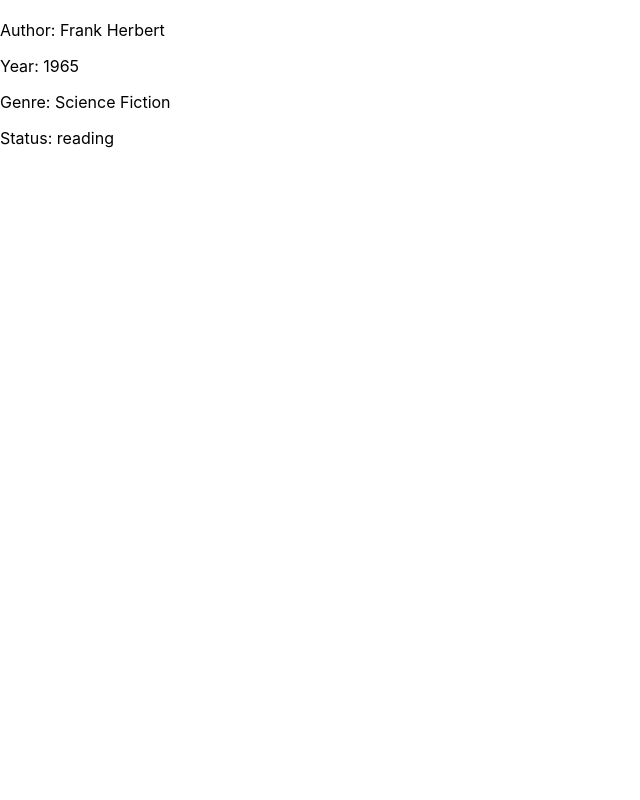
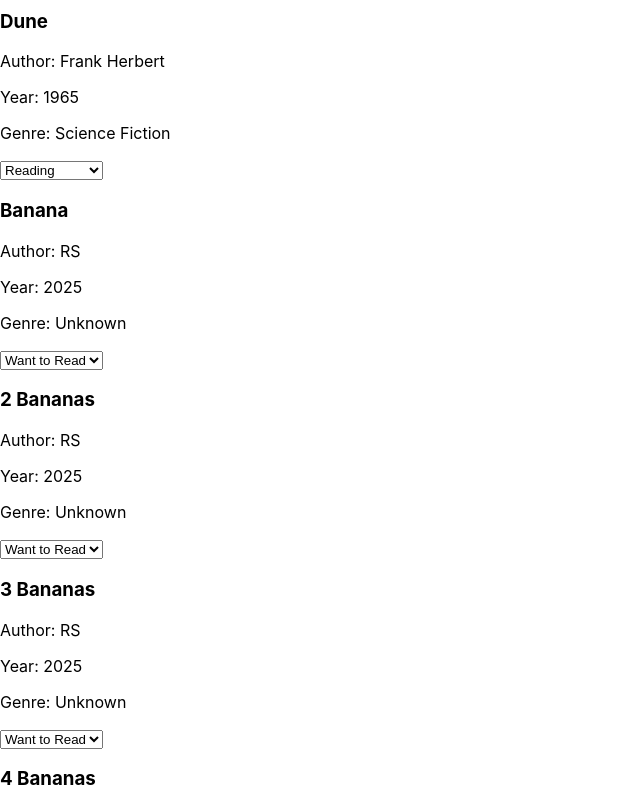
Before and after one commit to ralphscipione/booktrack-app, a React (Create React App) app: page / in a window 1280 px wide. Shown: the part 1840-2640 px from the top of the page, without its empty margins (0-640 px from the left). Before the commit the page ends 1988 px from the top, so only its background shows below. Built offline with nearby package versions, Linux system fonts and the light colour scheme; data requests are answered from the project's data file.

Commit message:
After "BookTrack State Implementation"

```diff
--- a/db.json
+++ b/db.json
@@ -99,6 +99,56 @@
       "status": "reading",
       "progress": 220,
       "totalPages": 412
+    },
+    {
+      "id": "1760477568982",
+      "title": "Banana",
+      "author": "RS",
+      "totalPages": 1,
+      "year": 2025,
+      "genre": "Unknown",
+      "status": "wantToRead",
+      "progress": 0
+    },
+    {
+      "id": "1760562300436",
+      "title": "2 Bananas",
+      "author": "RS",
+      "totalPages": 42,
+      "year": 2025,
+      "genre": "Unknown",
+      "status": "wantToRead",
+      "progress": 0
+    },
+    {
+      "id": "1760563816190",
+      "title": "3 Bananas",
+      "author": "RS",
+      "totalPages": 34,
+      "year": 2025,
+      "genre": "Unknown",
+      "status": "wantToRead",
+      "progress": 0
+    },
+    {
+      "id": "1760566102813",
+      "title": "4 Bananas",
+      "author": "RS",
+      "totalPages": 444,
+      "year": 2025,
+      "genre": "Unknown",
+      "status": "wantToRead",
+      "progress": 0
+    },
+    {
+      "id": "1760566233962",
+      "title": "424 And All That",
+      "author": "RS",
+      "totalPages": 33,
+      "year": 2025,
+      "genre": "Unknown",
+      "status": "wantToRead",
+      "progress": 0
     }
   ]
 }
--- a/src/App.js
+++ b/src/App.js
@@ -3,9 +3,13 @@
 import BookList from './components/BookList';
 import './components.css';
 import Header from './components/Header';
+import SearchBar from './components/SearchBar';
+import AddBookForm from './components/AddBookForm';
 
 function App() {
   const [books, setBooks] = useState([]);
+  const [searchTerm, setSearchTerm] = useState('');
+  const [isFormVisible, setIsFormVisible] = useState(false);
 
   useEffect(() => {
     // Fetch books from an API or local storage
@@ -15,13 +19,66 @@
       .catch(error => console.error('Error fetching data:', error));
   }, []);
 
+  //write the logic to create a filteredBooks constant.
+  const filteredBooks = searchTerm.trim() === ''
+    ? books
+    : books.filter(book =>
+      book.title.toLowerCase().includes(searchTerm.toLowerCase()) ||
+      book.author.toLowerCase().includes(searchTerm.toLowerCase())
+    );
+
+  const handleAddBook = (newBookData) => {
+    fetch('http://localhost:3001/books', {
+      method: 'POST',
+      headers: {
+        'Content-Type': 'application/json'
+      },
+      body: JSON.stringify(newBookData)
+    })
+      .then(response => response.json())
+      .then(addedBook => {
+        setBooks(prevBooks => [...prevBooks, addedBook]);
+      })
+      .catch(error => console.error('Error adding book:', error));
+  };
+
+  const onStatusUpdate = (bookId, newStatus) => {
+    fetch('http://localhost:3001/books/${bookId}', {
+      method: 'PATCH',
+      headers: {
+        'Content-Type': 'application/json'
+      },
+      body:JSON.stringify({status:newStatus})
+
+    })
+      .then(response => response.json())
+      .then(updatedBook => {
+        setBooks(prevBooks =>
+          prevBooks.map(book =>
+            book.id === bookId ? updatedBook : book
+          )
+        );
+      })
+      .catch(error => console.error('Error updating book:', error));
+  };
+
   return (
     <div className="app-container">
-      <Header />
+      <Header onAddNewBookClick={() => setIsFormVisible(true)} />
       <main>
-        <BookList books={books} />
+        <SearchBar searchTerm={searchTerm} onSearchChange={setSearchTerm}
+        />
+        <BookList
+          books={filteredBooks}
+          onStatusUpdate={onStatusUpdate}
+        />
+        {isFormVisible && (
+        <AddBookForm
+          onAddBook={handleAddBook}
+          onCloseForm={() => setIsFormVisible(false)}
+        />
+      )}
       </main>
-
     </div>
   );
 }
--- /dev/null
+++ b/src/components/AddBookForm.js
@@ -0,0 +1,74 @@
+import React, { useState } from 'react';
+import PropTypes from 'prop-types';
+
+function AddBookForm({ onAddBook, onCloseForm }) {
+  const [formData, setFormData] = useState({
+    title: '',
+    author: '',
+    totalPages: '',
+  });
+
+  const handleChange = (e) => {
+    setFormData({
+      ...formData,
+      [e.target.name]: e.target.value
+    });
+  }
+  const handleSubmit = (e) => {
+    e.preventDefault();
+    if (!formData.title || !formData.author || !formData.totalPages) {
+      alert("Please fill in all fields.");
+      return;
+    }
+    const newBook = {
+      ...formData,
+      id: Date.now().toString(),
+      totalPages: parseInt(formData.totalPages, 10),
+      year: new Date().getFullYear(),
+      genre: 'Unknown',
+      status: 'wantToRead',
+      progress: 0
+    };
+    onAddBook(newBook);
+    setFormData({
+      title: '',
+      author: '',
+      totalPages: ''
+    });
+
+    onCloseForm();
+  };
+
+  return (
+    <div className="modal-overlay">
+      <div className="modal-content add-book-form">
+        <h2>Add New Book</h2>
+        <form onSubmit={handleSubmit}>
+          <div>
+            <label htmlFor="title">Title:</label>
+            <input type="text" id="title" name="title" value={formData.title} onChange={handleChange} required />
+          </div>
+          <div>
+            <label htmlFor="author">Author:</label>
+            <input type="text" id="author" name="author" value={formData.author} onChange={handleChange} required />
+          </div>
+          <div>
+            <label htmlFor="totalPages">Total Pages:</label>
+            <input type="number" id="totalPages" name="totalPages" value={formData.totalPages} onChange={handleChange} required />
+          </div>
+          <div className="form-actions">
+            <button type="submit" className="btn-primary">Add Book</button>
+            <button type="button" className="btn-secondary" onClick={onCloseForm}>Cancel</button>
+          </div>
+        </form>
+      </div>
+    </div>
+  );
+}
+
+AddBookForm.propTypes = {
+  onAddBook: PropTypes.func.isRequired,
+  onCloseForm: PropTypes.func.isRequired
+};
+
+export default AddBookForm;
--- a/src/components/BookCard.js
+++ b/src/components/BookCard.js
@@ -1,33 +1,36 @@
 import React from 'react';
+import PropTypes from 'prop-types';
 import ProgressBar from './ProgressBar';
-import PropTypes from 'prop-types';
-
-function BookCard({ book }) {
+import { STATUSES } from '../data/constants'; // Added
+function BookCard({ book, onStatusUpdate }) { // Added prop
   return (
     <div className="book-card">
       <h3>{book.title}</h3>
       <p>Author: {book.author}</p>
       <p>Year: {book.year}</p>
       <p>Genre: {book.genre}</p>
-            <div classNam="book-card-status">
-                Status: <span>{book.status}</span>
+      <div className="book-card-status">
+        {/* Status: <span>{book.status}</span> Replaced with select */}
+        <select
+          value={book.status}
+          onChange={(e) => onStatusUpdate(book.id, e.target.value)}
+          className="status-select"
+        >
+          {Object.values(STATUSES).map(statusInfo => (
+            <option key={statusInfo.id} value={statusInfo.id}>
+              {statusInfo.label}
+            </option>
+          ))}
+        </select>
       </div>
       <ProgressBar progress={book.progress} totalPages={book.totalPages} />
     </div>
   );
 }
-
 BookCard.propTypes = {
   book: PropTypes.shape({
-        id: PropTypes.string.isRequired,
-        title: PropTypes.string.isRequired,
-        author: PropTypes.string.isRequired,
-        year: PropTypes.number.isRequired,
-        genre: PropTypes.string.isRequired,
-        status: PropTypes.string.isRequired,
-        progress: PropTypes.number.isRequired,
-        totalPages: PropTypes.number.isRequired,
+    // ... as before
   }).isRequired,
+  onStatusUpdate: PropTypes.func.isRequired, // Added
 };
-
 export default BookCard;
--- a/src/components/BookList.js
+++ b/src/components/BookList.js
@@ -1,14 +1,24 @@
 import React from 'react';
+import PropTypes from 'prop-types';
 import BookCard from './BookCard';
 
-
-function BookList({ books }) {
+function BookList({ books, onStatusUpdate }) {
   return (
     <div className="book-list">
       {books.map(book => (
-        <BookCard key={book.id} book={book} />
+        <BookCard
+          key={book.id}
+          book={book}
+          onStatusUpdate={onStatusUpdate}
+        />
       ))}
     </div>
   );
 }
+
+BookList.propTypes = {
+  books: PropTypes.arrayOf(PropTypes.object).isRequired,
+  onStatusUpdate: PropTypes.func.isRequired,
+};
+
 export default BookList;
--- a/src/components/Header.js
+++ b/src/components/Header.js
@@ -1,11 +1,22 @@
 import React from 'react';
+import PropTypes from 'prop-types';
 
-function Header(){
+function Header({ onAddNewBookClick }) {
     return (
         <header className="app-header">
             <h1>BookTrack</h1>
-            <button className="add-book-button">Add New Book</button>
+            <button
+                className="add-book-button"
+                onClick={onAddNewBookClick}
+            >
+                Add New Book
+            </button>
         </header>
-    )
+    );
 }
+
+Header.propTypes = {
+    onAddNewBookClick: PropTypes.func.isRequired
+};
+
 export default Header;
--- /dev/null
+++ b/src/components/SearchBar.js
@@ -0,0 +1,20 @@
+import React from 'react';
+import PropTypes from 'prop-types';
+function SearchBar({ searchTerm, onSearchChange }) {
+  return (
+    <div className="search-bar-container">
+      <input
+        type="text"
+        placeholder="Search by title or author..."
+        value={searchTerm}
+        onChange={(e) => onSearchChange(e.target.value)}
+        className="search-input"
+      />
+    </div>
+  );
+}
+SearchBar.propTypes = {
+  searchTerm: PropTypes.string.isRequired,
+  onSearchChange: PropTypes.func.isRequired,
+};
+export default SearchBar;
```
Lines whose indentation alone changed are shown as unchanged.
